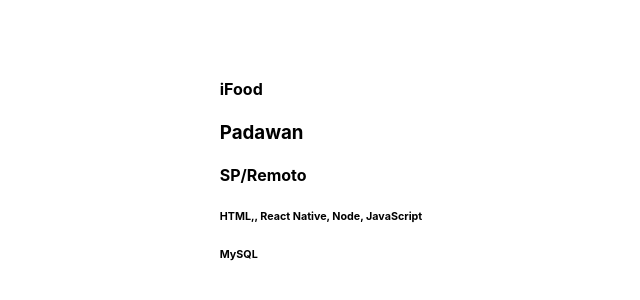
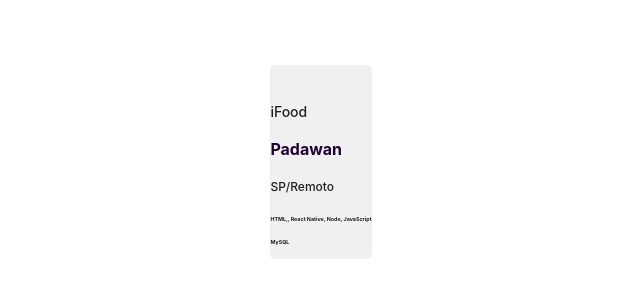
Before and after one commit to PedroMarianoAlmeida/baby-dev-2022, a Next.js app: page / in a window 1280 px wide. Shown: the part 238-538 px from the top of the page, without its empty margins (319-959 px from the left). Built offline with nearby package versions, Linux system fonts and the light colour scheme.

Commit message:
add text styles

```diff
--- a/src/components/JobCard/JobCard.module.css
+++ b/src/components/JobCard/JobCard.module.css
@@ -1,3 +1,40 @@
-.error {
-  color: red;
+#root {
+  background: #f0f0f0;
+  border-radius: 5px;
 }
+
+#name {
+  font-style: normal;
+  font-weight: 500;
+  font-size: 14px;
+  line-height: 17px;
+
+  color: #202020;
+}
+
+#title {
+  font-style: normal;
+  font-weight: 700;
+  font-size: 16px;
+  line-height: 20px;
+
+  color: #210037;
+}
+
+#place {
+  font-style: normal;
+  font-weight: 500;
+  font-size: 12px;
+  line-height: 15px;
+
+  color: #202020;
+}
+
+#stack {
+  font-style: normal;
+  font-weight: 500;
+  font-size: 8px;
+  line-height: 10px;
+
+  color: #202020;
+}
--- a/src/components/JobCard/index.tsx
+++ b/src/components/JobCard/index.tsx
@@ -21,12 +21,12 @@ const JobCard = ({ cardData }: JobCardProps) => {
   const { title, place } = job;
 
   return (
-    <div>
-      <img src={logo} />
-      <h4>{name}</h4>
-      <h3>{title}</h3>
-      <h4>{place}</h4>
-      <div>
+    <div id={styles.root}>
+      <img id={styles.logo} src={logo} />
+      <h4 id={styles.name}>{name}</h4>
+      <h3 id={styles.title}>{title}</h3>
+      <h5 id={styles.place}>{place}</h5>
+      <div id={styles.stack}>
         {stack.map((tec) => (
           <h6>{tec}</h6>
         ))}
```
